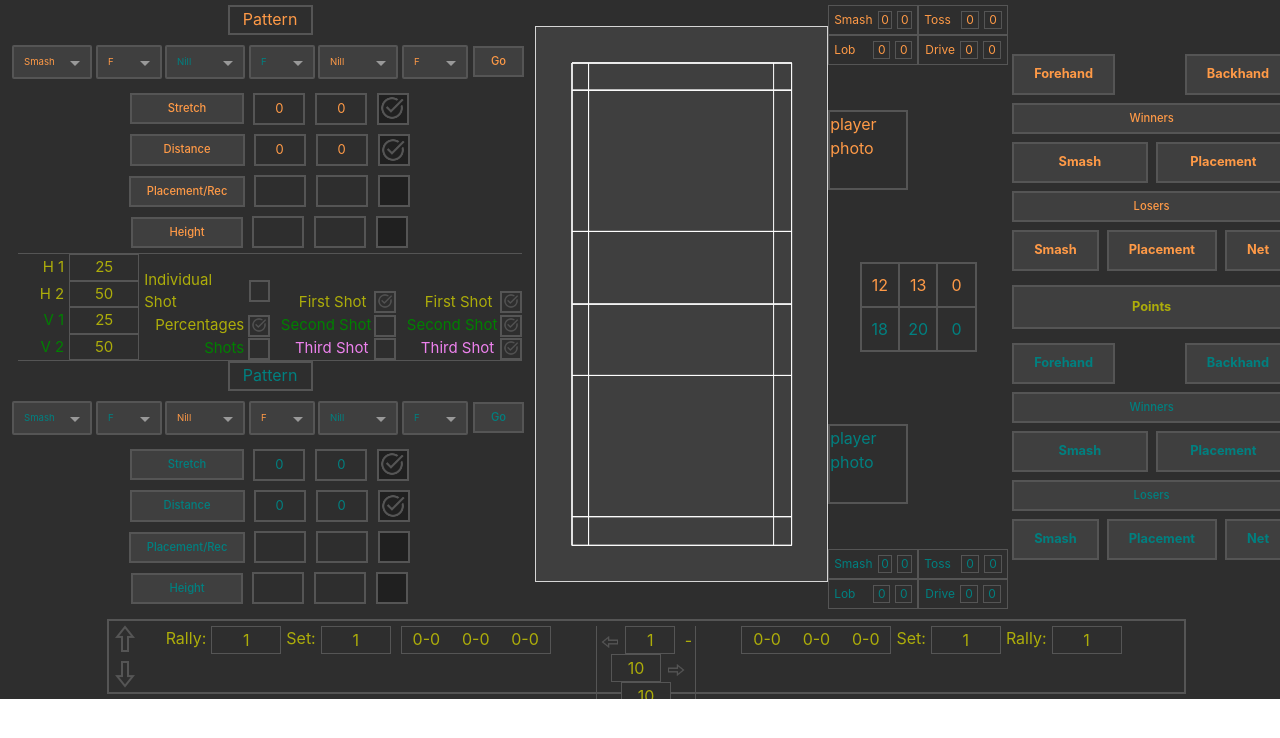
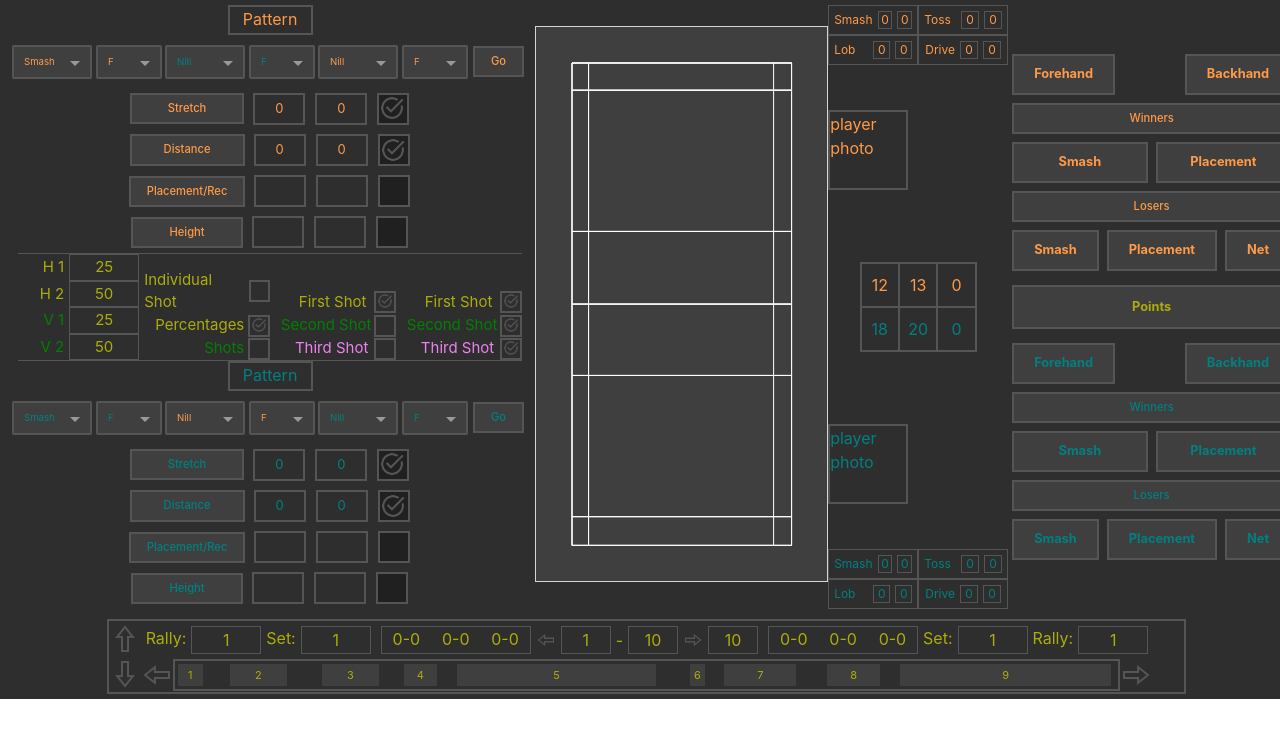
Before and after one commit to SchwiftyTechnologies/badmintonProject, a React (Create React App) app: page / in a window 1280 px wide. Shown: the top 738 px of the page. Built offline with nearby package versions, Linux system fonts and the light colour scheme.

Commit message:
Revert "Rally Difference and starting pos"

```diff
--- a/src/components/index.js
+++ b/src/components/index.js
@@ -3441,22 +3441,6 @@ class Badminton extends Component {
             }}
           >
             <div className="above_timeline">
-              <ul style={{display: "flex",
-                          width: "100%",
-                          flex:1,
-                          justifyContent: 'space-evenly',
-                          listStyle: "none",
-                          margin: "0",
-                          padding: "0"}}>
-                <li style={{ flex: "1 1 auto",
-                              width:"100%",
-                              marginLeft:"20px",
-                              marginRight:"20px",
-                              alignItems: "center",
-                              position: "relative",
-                              textAlign: "center",
-                              lineHeight: "auto",
-                              }}>
               <div className="at_group">
                 Rally:
                 <input
@@ -3565,19 +3549,7 @@ class Badminton extends Component {
                   </div>
                 </div>
               </div>
-                </li>
-                <li style={{ flex: "1 1 auto",
-                              width:"100%",
-                              marginLeft:"20px",
-                              marginRight:"20px",
-                              alignItems: "center",
-                              position: "relative",
-                              textAlign: "center",
-                              lineHeight: "auto",
-                              alignItems: "center",
-                              borderLeft: "solid 1px rgb(85, 85, 85)",
-                              borderRight: "solid 1px rgb(85, 85, 85"}}>
-                  <div className="at_group" style={{display: "block", alignItems: "center",bordeRight: "10px solid black" }}>
+              <div className="at_group" style={{ alignItems: "center" }}>
                 <img
                   src={LeftArrowImage}
                   style={{ height: 20, width: 20 }}
@@ -3623,7 +3595,7 @@ class Badminton extends Component {
                   src={RightArrowImage}
                   style={{ height: 20, width: 20 }}
                   onClick={() => {
-                        let fromShot = this.state.toShot +1;
+                    let fromShot = this.state.fromShot + this.state.currentDiff;
                     let toShot = this.state.toShot + this.state.currentDiff;
                     this.setState({ fromShot, toShot });
                   }}
@@ -3647,15 +3619,6 @@ class Badminton extends Component {
                   }}
                 ></input>
               </div>
-                </li>
-                <li style={{ flex: "1 1 auto",
-                              width:"100%",
-                              marginLeft:"20px",
-                              marginRight:"20px",
-                              alignItems: "center",
-                              position: "relative",
-                              textAlign: "center",
-                              lineHeight: "auto"}} >
               <div className="at_group">
                 <div className="at_elements_score">
                   <div className="scoreDiv">
@@ -3764,8 +3727,6 @@ class Badminton extends Component {
                   }}
                 ></input>
               </div>
-                </li>
-              </ul>
             </div>
             <div className="right_buttons_cont_1">
               <img
```
Lines whose indentation alone changed are shown as unchanged.
